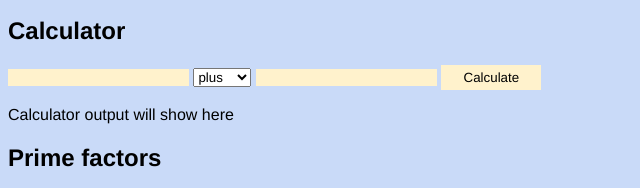
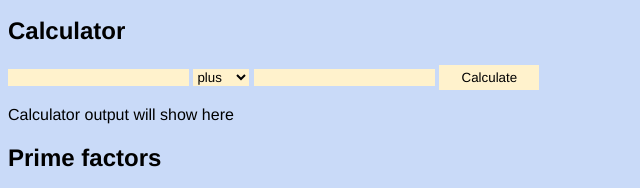
Before and after one commit to racheldunne28/basic-webpage, a website: page index.html in a window 1280 px wide. Shown: the part 190-378 px from the top of the page, 0-640 px from the left. Drawn offline with Linux system fonts and the light colour scheme.

Commit message:
Feat: Format operator dropdown

```diff
--- a/index.html
+++ b/index.html
@@ -24,7 +24,7 @@
     <div class="calculator" id="calculator">
         <h2>Calculator</h2>
         <input type="number" id="num1" class="numEntry">
-        <select id="operation" name="operation">
+        <select class="numEntry", id="operation" name="operation">
             <option value="plus">plus</option>
             <option value="minus">minus</option>
         </select>
```
